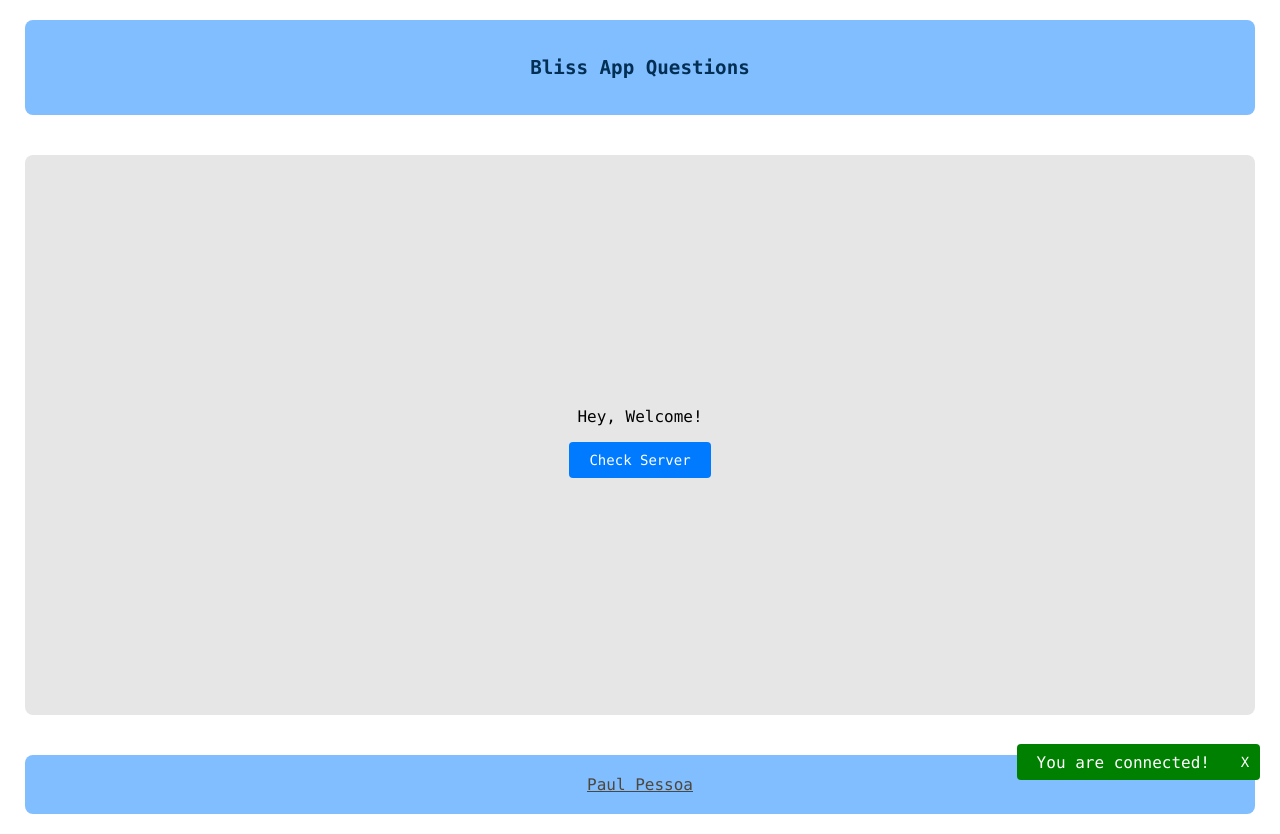
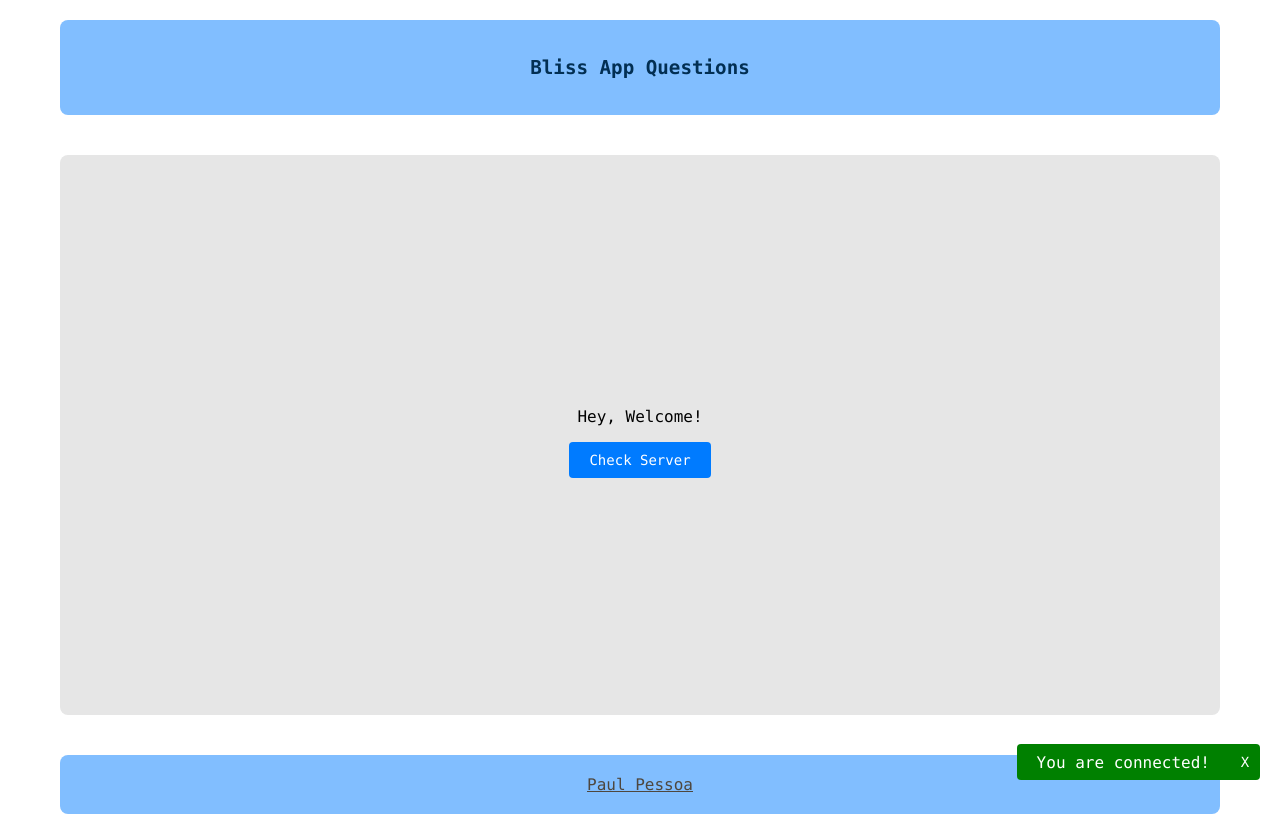
Before and after one commit to paulpessoa/bliss-app-questions, a Next.js app: page / in a window 1280 px wide. Built offline with nearby package versions, Linux system fonts and the light colour scheme; no server answers.

Commit message:
adjust body width

```diff
--- a/src/styles/globals.scss
+++ b/src/styles/globals.scss
@@ -16,7 +16,7 @@
 }
 
 body {
-  max-width: 1270px;
+  max-width: 1200px;
   margin: auto;
 }
 
```
